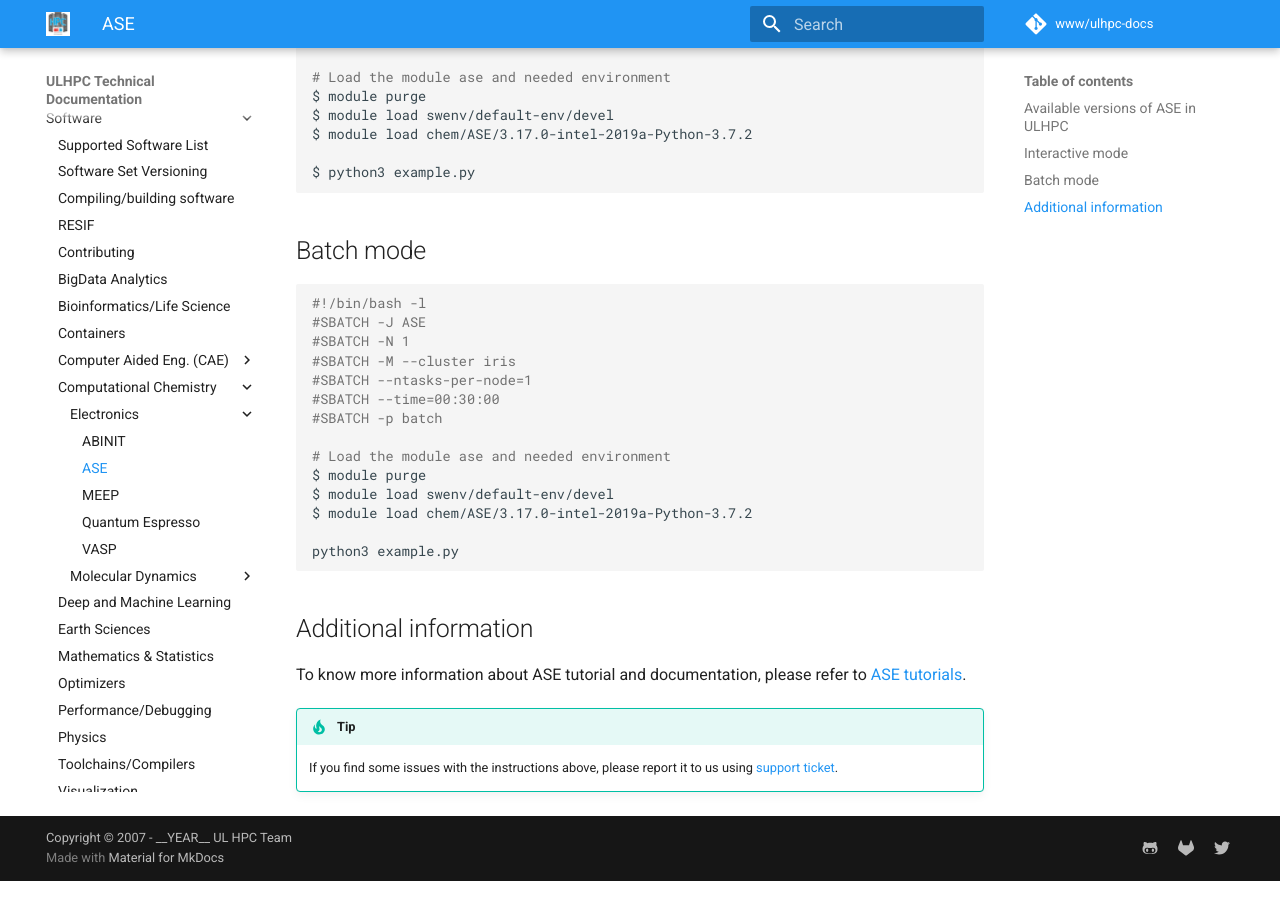
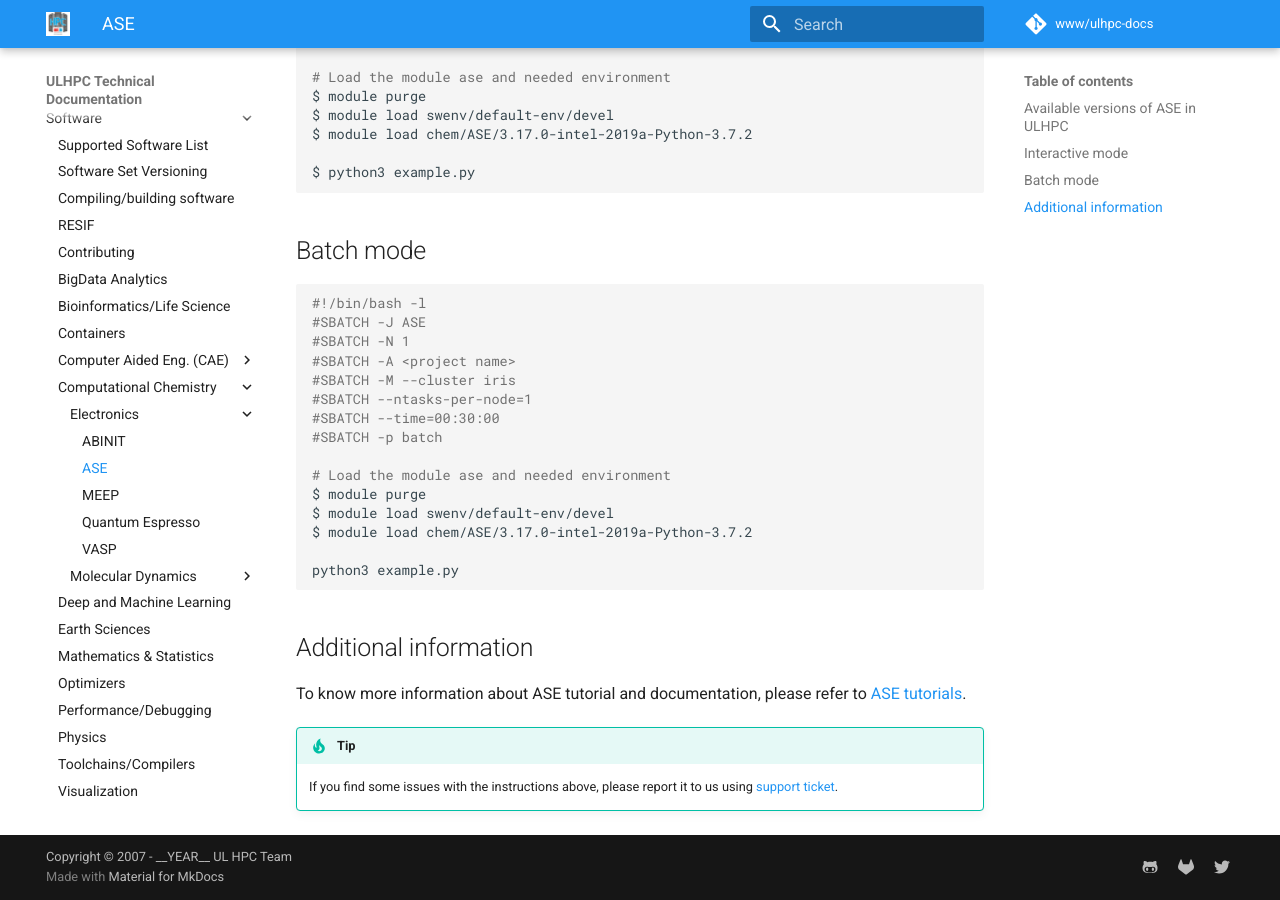
Before and after one commit to ULHPC/ulhpc-docs, an MkDocs documentation site: the page built from docs/software/computational-chemistry/electronics/ase.md, in a window 1280 px wide and 900 px high, scrolled down 790 px. Built offline with MkDocs 1.6.1 and Material for MkDocs 9.7.7, drawn with Linux system fonts in a browser that asks for light colours.

Commit message:
Update ase.md

```diff
--- a/docs/software/computational-chemistry/electronics/ase.md
+++ b/docs/software/computational-chemistry/electronics/ase.md
@@ -41,6 +41,7 @@ $ python3 example.py
 #!/bin/bash -l
 #SBATCH -J ASE
 #SBATCH -N 1
+#SBATCH -A <project name>
 #SBATCH -M --cluster iris
 #SBATCH --ntasks-per-node=1
 #SBATCH --time=00:30:00
```
